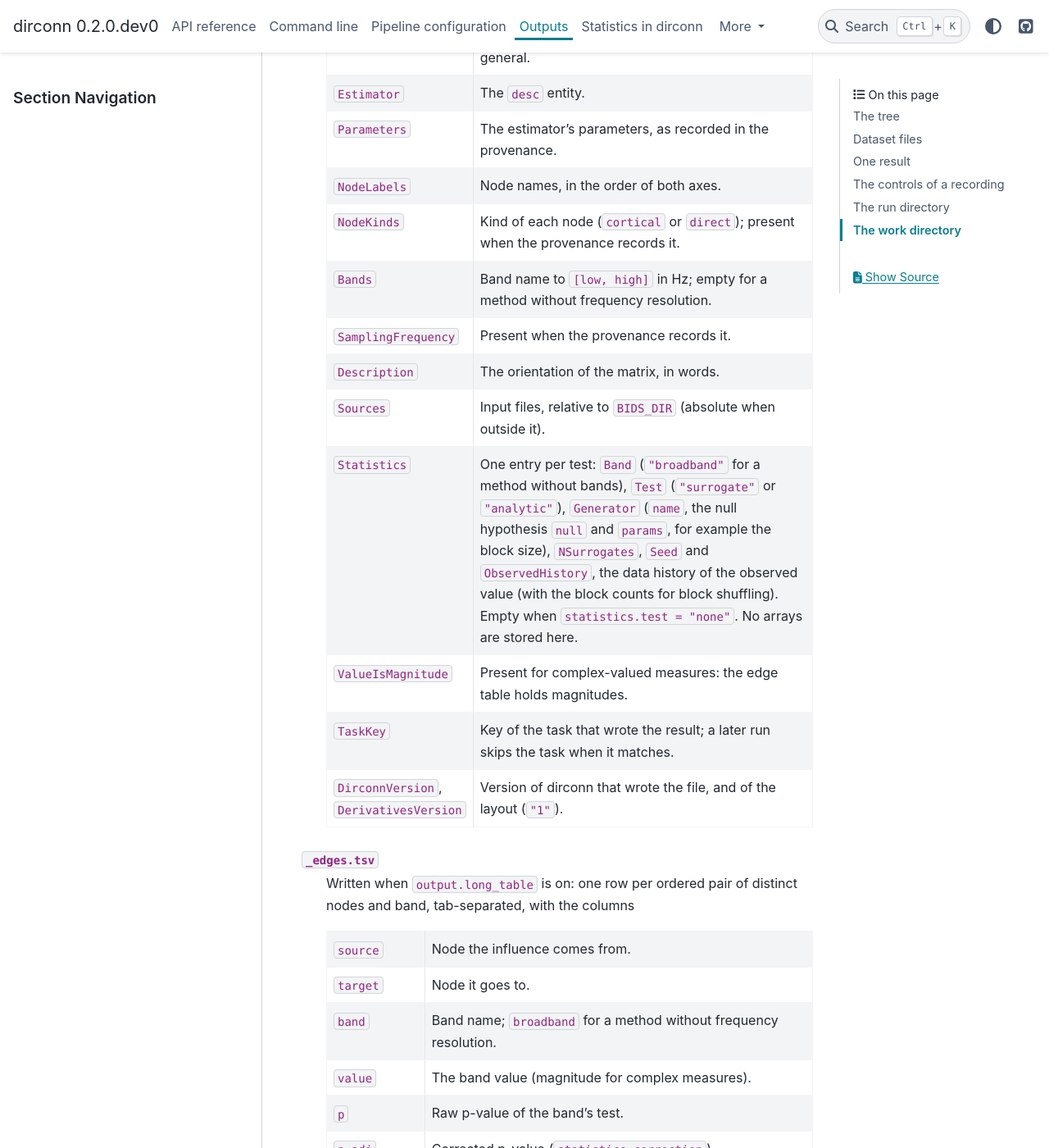
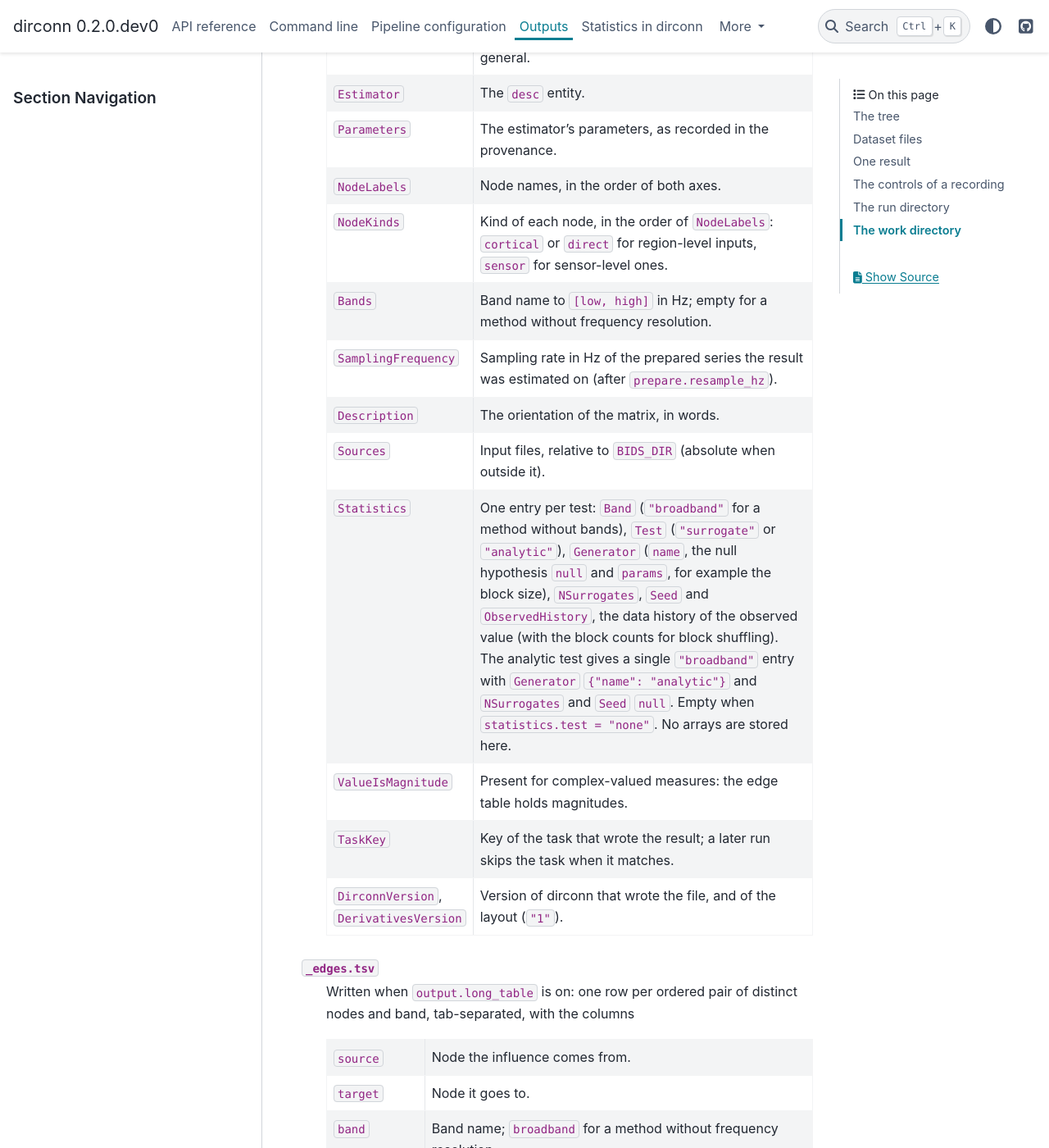
Before and after one commit to HanweiLiu-Viola/dirconn, a Sphinx documentation site: the page built from docs/outputs.rst, in a window 1280 px wide and 1400 px high, scrolled down 1847 px. Shown: the whole window at 82% size. Built offline with Sphinx 7.4.7 and the PyData theme 0.15.4, drawn with Linux system fonts in a browser that asks for light colours; pages that are not in the unit, such as notebooks, are missing from menus; some of the changed text lies outside the part shown.

Commit message:
docs: sidecar fields and write order, ignore mode, ROI events, refused combinations, exit 2
- configuration: bad_segments = "ignore" at sensor and ROI level, lock.events at the ROI
  level, control methods and banded analytic tests refused
- outputs: NodeKinds and SamplingFrequency, the analytic Statistics entry, header-only tables
  of time-resolved results, the .nc / edges / sidecar order, provenance inputs and image
- usage: exit code 2 covers a run that stopped on a file system error
- decision 0003, CONTRIBUTING (citations stay empty until 0.3.0) and CHANGELOG

```diff
--- a/docs/outputs.rst
+++ b/docs/outputs.rst
@@ -87,11 +87,13 @@ Each method gives three files per recording.
       * - ``NodeLabels``
         - Node names, in the order of both axes.
       * - ``NodeKinds``
-        - Kind of each node (``cortical`` or ``direct``); present when the provenance records it.
+        - Kind of each node, in the order of ``NodeLabels``: ``cortical`` or ``direct`` for
+          region-level inputs, ``sensor`` for sensor-level ones.
       * - ``Bands``
         - Band name to ``[low, high]`` in Hz; empty for a method without frequency resolution.
       * - ``SamplingFrequency``
-        - Present when the provenance records it.
+        - Sampling rate in Hz of the prepared series the result was estimated on (after
+          ``prepare.resample_hz``).
       * - ``Description``
         - The orientation of the matrix, in words.
       * - ``Sources``
@@ -101,7 +103,9 @@ Each method gives three files per recording.
           (``"surrogate"`` or ``"analytic"``), ``Generator`` (``name``, the null hypothesis
           ``null`` and ``params``, for example the block size), ``NSurrogates``, ``Seed`` and
           ``ObservedHistory``, the data history of the observed value (with the block counts for
-          block shuffling). Empty when ``statistics.test = "none"``. No arrays are stored here.
+          block shuffling). The analytic test gives a single ``"broadband"`` entry with
+          ``Generator`` ``{"name": "analytic"}`` and ``NSurrogates`` and ``Seed`` ``null``.
+          Empty when ``statistics.test = "none"``. No arrays are stored here.
       * - ``ValueIsMagnitude``
         - Present for complex-valued measures: the edge table holds magnitudes.
       * - ``TaskKey``
@@ -125,8 +129,12 @@ Each method gives three files per recording.
 
    The test columns are ``n/a`` without a test (``statistics.test = "none"``, and always for
    ``desc-trgc``). :func:`dirconn.io.derivatives.read_edges` reads the table with ``n/a`` as NaN. A
-   frequency-resolved result without bands, or a time-resolved one, gives a table with the header
-   only; the NetCDF file has the values.
+   frequency-resolved result without bands, or a time-resolved one (``adtf``, ``tpdc``, ``wdtf``),
+   gives a table with the header only; the NetCDF file has the values.
+
+   The three files are written in the order ``_conn.nc``, ``_edges.tsv``, ``_conn.json``. The
+   sidecar is written last and atomically: its ``TaskKey`` marks the result as complete, so a task
+   that stopped before it is run again.
 
 The controls of a recording
 ---------------------------
@@ -178,11 +186,14 @@ never share files, so jobs writing to the same output directory do not overwrite
         - Versions of Python, dirconn and the installed scientific packages it records.
       * - ``image``
         - ``tag`` and ``revision`` of the Docker image (from ``DIRCONN_IMAGE_TAG`` and
-          ``DIRCONN_BUILD_REVISION``), ``null`` outside it.
+          ``DIRCONN_BUILD_REVISION``); outside it ``{"tag": null, "revision": null}``.
       * - ``git``
         - Commit of the dirconn source tree for a source install, otherwise ``null``.
       * - ``inputs``
-        - One entry per recording: ``label``, ``files`` and their ``sha256``.
+        - One entry per recording: ``label``, ``files`` (absolute paths with ``/``: the data file
+          and its data companions such as ``.eeg`` and ``.vmrk``, then the ``.json`` sidecar,
+          ``channels.tsv`` and ``events.tsv`` when present) and ``sha256``, one digest over all of
+          them in that order (each file's name and length, then its bytes).
       * - ``config_hash``, ``analysis_hash``
         - Hashes of the configuration (see :doc:`configuration`).
       * - ``resources``
```
Also changed, not shown: CHANGELOG.md (+15 -8 lines), CONTRIBUTING.md (+4 -2 lines), docs/configuration.rst (+17 -4 lines), docs/decisions/0003-derivatives-layout.md (+5 -4 lines), docs/usage.rst (+8 -5 lines).
